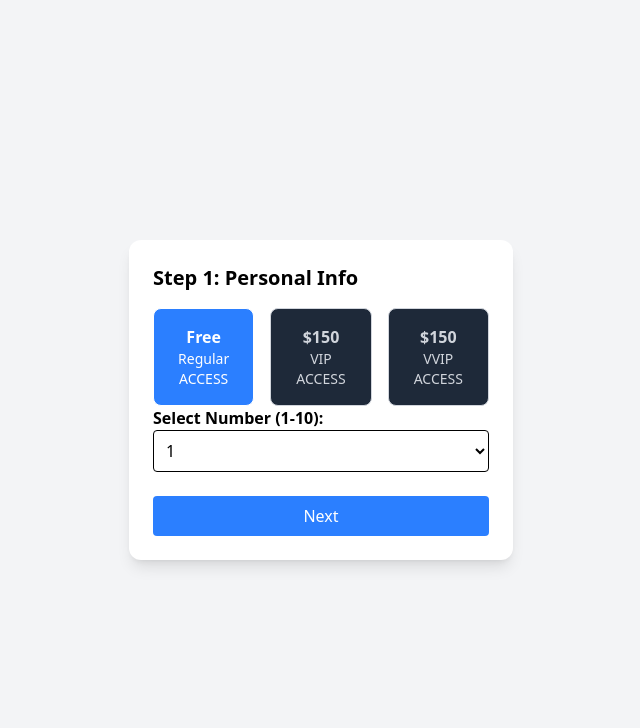
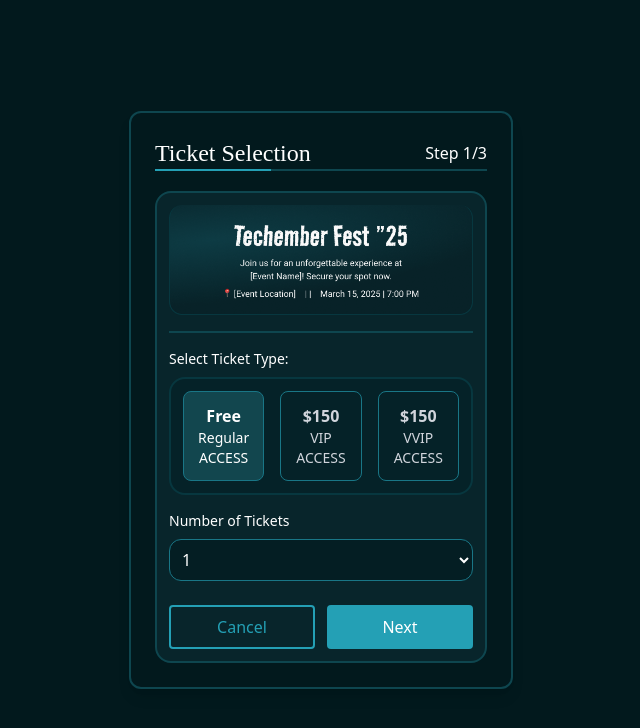
Before and after one commit to Akanimoh12/TICKETING-APPLICATION, a React (Vite) app: page / in a window 1280 px wide. Shown: the top 728 px of the page, without its empty margins (319-959 px from the left). Built offline with nearby package versions, Linux system fonts and the light colour scheme.

Commit message:
Added some component files

```diff
--- a/src/components/CardForm.jsx
+++ b/src/components/CardForm.jsx
@@ -1,4 +1,7 @@
 import { useState, useEffect } from "react";
+import StepOne from "./StepOne";
+import StepTwo from "./StepTwo";
+import StepThree from "./StepThree";
 
 const CardForm = () => {
   const [step, setStep] = useState(1);
@@ -92,16 +95,38 @@ const CardForm = () => {
   const prevStep = () => setStep(step - 1);
 
   return (
-    <div className="flex justify-center items-center min-h-screen bg-gray-100">
-      <div className="bg-white p-6 rounded-xl shadow-lg w-96">
-        {/* Step 1: Ticket Type & Email */}
+    <div className="bg-[#02191D] flex justify-center items-center min-h-screen   ">
+
+      <div className=" p-6 rounded-xl shadow-lg w-96 border-2 text-white border-[#0E464F] bg-[#02191D] ">
+
+        {/* Step 1: Ticket Type & Number */}
         {step === 1 && (
+          <div className="">
+
+            <StepOne />
+
+            {/* LINE */}
+            <div className="bg-[#08252B] border-2 border-[#0E464F] rounded-2xl w-full p-3 ">
+              {/* END LINE */}
+
+              {/* TITLE FOR IMAGE */}
               <div>
+                <img src="/Step1_Title.png" />
+              </div>
+              {/* END FOR TITLE FOR IMAGE */}
 
-            <h2 className="text-xl font-bold mb-4">Step 1: Personal Info</h2>
+              {/* LINE */}
+              <div className="w-full h-[2px] bg-[#0E464F] my-4"></div>
+              {/* END FOR LINE */}
 
               {/* Ticket Type Selection */}
-            <div className="grid grid-cols-3 gap-4">
+
+              <h4 className="mb-2 text-sm text-extralight">Select Ticket Type:</h4>
+
+              {/* CARD FOR THE SELECTION */}
+              <div className="">
+
+                <div className="grid grid-cols-3 gap-4 p-3 bg-[#052228] rounded-2xl border-2 border-[#07373F]">
                   {[
                     { label: "Regular", price: "Free" },
                     { label: "VIP", price: "$150" },
@@ -109,9 +134,9 @@ const CardForm = () => {
                   ].map((ticket) => (
                     <div
                       key={ticket.label}
-                  className={`p-4 rounded-lg border ${step1Data.ticketType === ticket.label
-                      ? "bg-blue-500 text-white"
-                      : "bg-gray-800 text-gray-300"
+                      className={`p-3 rounded-lg border ${step1Data.ticketType === ticket.label
+                        ? "bg-[#12464E] border-[#197686] text-white"
+                        : "border-[#197686] text-gray-300"
                         } cursor-pointer text-center`}
                       onClick={() => setStep1Data({ ...step1Data, ticketType: ticket.label })}
                     >
@@ -121,17 +146,20 @@ const CardForm = () => {
                   ))}
                 </div>
 
+              </div>
+              {/* CARD FOR THE SELECTION */}
 
-            {/* Email (Dropdown) Selection */}
-            <div className="mb-4">
-              <label className="block font-bold">Select Number (1-10):</label>
+
+              {/* Number (Dropdown) Selection */}
+              <div className="my-4">
+                <label className="block text-sm text-extralight border-[#197686]  ">Number of Tickets</label>
                 <select
                   name="emailNumber"
                   value={step1Data.emailNumber}
                   onChange={(e) =>
                     setStep1Data({ ...step1Data, emailNumber: e.target.value })
                   }
-                className="w-full p-2 border rounded mb-2"
+                  className="w-full p-2 border border-[#197686] bg-[#041E23] rounded-xl my-2"
                 >
                   <option value="">Select a number</option>
                   {[...Array(10).keys()].map((i) => (
@@ -142,30 +170,47 @@ const CardForm = () => {
                 </select>
               </div>
 
+              <div className=" gap-3 grid grid-cols-2 ">
+
                 <button
                   type="button"
                   onClick={nextStep}
-              className="bg-blue-500 text-white p-2 rounded w-full"
+                  className=" border-2 border-[#24A0B5] text-[#24A0B5] p-2 rounded "
+                >
+                  Cancel
+                </button>
+
+                <button
+                  type="button"
+                  onClick={nextStep}
+                  className="bg-[#24A0B5] text-white p-2 rounded "
                 >
                   Next
                 </button>
+
+              </div>
+
+
+            </div>
+
 
 
           </div>
         )}
 
-        {/* Step 2: Full Name, Email, and Avatar Upload */}
+
+
+        {/* Step 2: Avatar Upload, Full Name and Email */}
         {step === 2 && (
           <div>
-            <h2 className="text-2xl font-bold mb-4">Step 2: Fill Details</h2>
 
+            <StepTwo />
 
-
-            <form onSubmit={(e) => e.preventDefault()}>
+            <form onSubmit={(e) => e.preventDefault()} className="p-4 bg-[#08252B] border-2 border-[#0E464F] rounded-2xl">
 
               {/* IMAGE UPLOAD */}
               <div
-                className="border-dashed border-2 border-gray-600 rounded-lg p-6 text-center cursor-pointer hover:bg-gray-700 transition"
+                className=" border-dashed border-2 border-[#0E464F] rounded-lg p-2  text-center cursor-pointer hover:bg-[#041E23] transition"
                 onClick={() => document.getElementById("fileUpload").click()}
                 onDrop={(e) => {
                   e.preventDefault();
@@ -176,7 +221,9 @@ const CardForm = () => {
                 {step2Data.avatar ? (
                   <img src={step2Data.avatar} alt="Uploaded" className="w-24 h-24 mx-auto rounded-full" />
                 ) : (
-                  <p className="text-gray-400">Drag & drop or click to upload</p>
+                  <div className=" w-full justify-items-center " >
+                   <img src="/uploadImage.png" className="w-28 h-28" />
+                  </div>
                 )}
                 <input
                   type="file"
@@ -189,71 +236,95 @@ const CardForm = () => {
               {/* END FOR IMAGE UPLOAD */}
               {errors.avatar && <p className="text-red-500">{errors.avatar}</p>}
 
+              {/* LINE */}
+              <div className="bg-[#08252B] border-2 border-[#0E464F] w-full my-3  "></div>
+              {/* END LINE */}
+
+
               <div className="my-4">
-                <label className="block font-bold">Full Name:</label>
+                <label className="block">Enter your name</label>
                 <input
                   type="text"
                   value={step2Data.fullName}
                   onChange={(e) =>
                     setStep2Data({ ...step2Data, fullName: e.target.value })
                   }
-                  className="w-full p-2 border border-blue-500 rounded text-black font-bold"
+                  className="w-full p-2 border border-[#0E464F] rounded text-white mt-1"
                 />
                 {errors.fullName && <p className="text-red-500">{errors.fullName}</p>}
               </div>
 
               <div className="mb-4">
-                <label className="block font-bold">Email Address:</label>
+                <label className="block ">Enter your email*</label>
                 <input
                   type="email"
                   value={step2Data.email}
                   onChange={(e) =>
                     setStep2Data({ ...step2Data, email: e.target.value })
                   }
-                  className="w-full p-2 border border-blue-500 rounded text-black font-bold"
+                  className="w-full p-2 border border-[#0E464F] rounded text-white mt-1"
                 />
                 {errors.email && <p className="text-red-500">{errors.email}</p>}
               </div>
 
+              <div className="mb-4">
+                <label className="block ">Special request?</label>
+                <input type="textarea" placeholder="Textarea"
+                  className="w-full p-2 border border-[#0E464F] rounded text-white mt-1 h-22"
+                />
+                {/* {errors.email && <p className="text-red-500">{errors.email}</p>} */}
+              </div>
 
+              {/* BUTTONS  */}
+              <div className="grid grid-cols-2 gap-2">
 
+                <button
+                  onClick={prevStep}
+                  className=" border-2 border-[#24A0B5] text-[#24A0B5] p-2 rounded w-full"
+                >
+                  Back
+                </button>
 
                 <button
                   type="button"
                   onClick={nextStep}
-                className="bg-blue-500 text-white p-2 rounded w-full"
+                  className="bg-[#24A0B5] text-white p-2 rounded w-full"
                 >
-                Generate Ticket
+                  Get Ticket
                 </button>
+
+
+              </div>
+
+
+
             </form>
 
-            {/* Back Button */}
-            <div className="flex justify-between mt-4">
-              <button
-                onClick={prevStep}
-                className="bg-gray-400 text-white p-2 rounded w-full"
-              >
-                Back
-              </button>
-            </div>
+
           </div>
         )}
 
         {/* Step 3: Display Ticket Details */}
         {step === 3 && (
           <div>
-            <h2 className="text-2xl font-bold mb-4">Ticket Generated</h2>
+
+            <StepThree/>
+
+            <h2 className="text-2xl font-bold text-center font-[Alatsi] ">Your Ticket is Booked!</h2>
+            <p className="text-center font-[Alatsi]">Check your email for a copy or you can download</p>
+
             <div>
               <h3 className="text-lg font-semibold">Ticket Type: {ticket.ticketType}</h3>
               <p className="font-bold">{ticket.fullName}</p>
               <p>{ticket.email}</p>
               <img src={ticket.avatar} alt="Avatar" className="w-32 h-32 rounded-full" />
             </div>
+
             <div className="flex justify-between mt-4">
               <button onClick={prevStep} className="bg-gray-400 text-white p-2 rounded">
                 Back
               </button>
-              <button className="bg-green-500 text-white p-2 rounded">Submit</button>
+              <button className="bg-green-500 text-white p-2 rounded">Download</button>
             </div>
           </div>
         )}
--- /dev/null
+++ b/src/components/StepOne.jsx
@@ -0,0 +1,20 @@
+import React from 'react'
+
+export default function StepOne() {
+  return (
+    <div>
+      {/* TITLE SECTION FOR STEP1 */}
+      <div className="flex justify-between items-center ">
+              <h1 className="text-2xl font-extralight font-[JejuMyeongjo] ">Ticket Selection</h1>
+              <h4 className="">Step 1/3</h4>
+            </div>
+            {/* END FOR TITLE SECTION STEP1 */}
+
+            {/* PROGRESS BAR */}
+            <div className="w-full h-[2.1px] bg-[#0E464F] mb-5">
+              <div className="w-[35%] bg-[#24A0B5] h-full"></div>
+            </div>
+            {/* END FOR PROGRESS BAR */}
+    </div>
+  )
+}
--- /dev/null
+++ b/src/components/StepThree.jsx
@@ -0,0 +1,20 @@
+import React from 'react'
+
+export default function StepThree() {
+  return (
+    <div>
+      {/* TITLE SECTION FOR STEP 2 */}
+      <div className="flex justify-between items-center ">
+              <h1 className="text-2xl font-extralight font-[JejuMyeongjo] ">Ready</h1>
+              <h4 className="">Step 3/3</h4>
+            </div>
+            {/* END FOR TITLE SECTION STEP 2 */}
+
+            {/* PROGRESS BAR */}
+            <div className="w-full h-[2.1px] bg-[#0E464F] mb-5">
+              <div className="w-[100%] bg-[#24A0B5] h-full"></div>
+            </div>
+            {/* END FOR PROGRESS BAR */}
+    </div>
+  )
+}
--- /dev/null
+++ b/src/components/StepTwo.jsx
@@ -0,0 +1,20 @@
+import React from 'react'
+
+export default function StepTwo() {
+  return (
+    <div>
+      {/* TITLE SECTION FOR STEP 2 */}
+      <div className="flex justify-between items-center ">
+              <h1 className="text-2xl font-extralight font-[JejuMyeongjo] ">Attendee Details</h1>
+              <h4 className="">Step 2/3</h4>
+            </div>
+            {/* END FOR TITLE SECTION STEP 2 */}
+
+            {/* PROGRESS BAR */}
+            <div className="w-full h-[2.1px] bg-[#0E464F] mb-5">
+              <div className="w-[60%] bg-[#24A0B5] h-full"></div>
+            </div>
+            {/* END FOR PROGRESS BAR */}
+    </div>
+  )
+}
--- a/src/index.css
+++ b/src/index.css
@@ -1 +1,7 @@
 @import "tailwindcss";
+
+@theme {
+    --color-bgColor: #121063;
+    --color-tahiti: #3ab7bf;
+    --color-bermuda: #78dcca;
+  }
```
Also changed, not shown: public/Step1_Title.png (added), public/uploadImage.png (added). Lines whose indentation alone changed are shown as unchanged.
